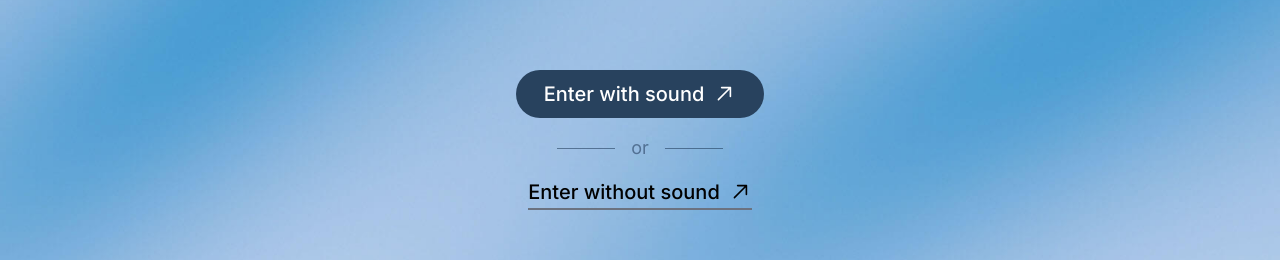
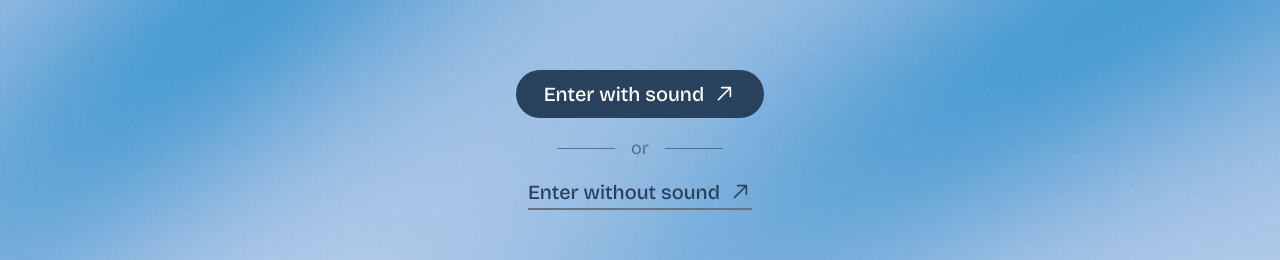
Before and after one commit to depp57/portfolio-2024, a Next.js app: page /en in a window 1280 px wide. Shown: the part 284-544 px from the top of the page. Built offline with nearby package versions, Linux system fonts and the light colour scheme.

Commit message:
feat(white-theme): improve white theme

```diff
--- a/src/app/[lang]/layout.tsx
+++ b/src/app/[lang]/layout.tsx
@@ -1,12 +1,12 @@
 import type { Viewport } from 'next';
-import { Inter } from 'next/font/google';
+import { Bricolage_Grotesque } from 'next/font/google';
 import '../globals.css';
 import { ReactNode } from 'react';
 import Experience3D from '@/components/3d-experience/Experience3D';
 import { Providers } from '@/app/[lang]/Providers';
 import { getTranslations, unstable_setRequestLocale } from 'next-intl/server';
 
-const inter = Inter({ subsets: ['latin'] });
+const bricolageGrotesque = Bricolage_Grotesque({ subsets: ['latin'] });
 
 export async function generateMetadata({ params: { lang } }: { params: { lang: string } }) {
   const t = await getTranslations({ locale: lang, namespace: 'metadata' });
@@ -42,7 +42,7 @@ export default function RootLayout({ children, params: { lang } }: Readonly<Root
 
   return (
     <html lang={lang} suppressHydrationWarning>
-      <body className={inter.className}>
+      <body className={bricolageGrotesque.className}>
         <Providers>
           <div className="background-canvas">
             <Experience3D />
--- a/src/components/3d-experience/SkyClouds.tsx
+++ b/src/components/3d-experience/SkyClouds.tsx
@@ -10,7 +10,7 @@ export default function SkyClouds() {
   const ref = useRef<Group>(null!);
   const ref2 = useRef<Group>(null!);
   const { theme } = useTheme() as { theme: 'light' | 'dark' };
-  const speed = 0.1;
+  const speed = 0.25;
   const endZ = 5;
   const startZ = 2;
 
--- a/src/components/3d-experience/shaders/daySky/material.ts
+++ b/src/components/3d-experience/shaders/daySky/material.ts
@@ -7,9 +7,9 @@ import daySkyFragmentShader from '@shader/daySky/fragment.glsl';
 export const DaySkyMaterial = shaderMaterial(
   {
     uTime: 0,
-    sunPosition: new Vector3(1, 1, -2),
-    rayleigh: 0.07,
-    turbidity: 0.1,
+    sunPosition: new Vector3(0.8, 0.75, -2),
+    rayleigh: 0.09,
+    turbidity: 0.09,
     mieCoefficient: 0.005,
     mieDirectionalG: 0.8,
     up: new Vector3(0, 1, 0),
--- a/src/components/pages/about/About.tsx
+++ b/src/components/pages/about/About.tsx
@@ -20,7 +20,7 @@ export default function About() {
 
       <div
         id="scroll-container"
-        className="flex flex-col overflow-y-auto pointer-events-auto p-3 lg:p-28 2xl:p-36 pb-10 gap-24 bg-gradient-to-b from-transparent to-30% to-primary/50 bg-local"
+        className="text-primary-text flex flex-col overflow-y-auto pointer-events-auto p-3 lg:p-28 2xl:p-36 pb-10 gap-24 bg-gradient-to-b from-transparent to-30% to-primary/50 bg-local"
       >
         <span className="lg:min-h-[50vh] 2xl:min-h-[55vh] 3xl:min-h-[65vh]" />
 
--- a/src/components/pages/home/intro/HomeEntry.tsx
+++ b/src/components/pages/home/intro/HomeEntry.tsx
@@ -29,7 +29,7 @@ export default function HomeEntry() {
         <span className="text-lg font-normal text-secondary-text">or</span>
         <div className="h-px w-full bg-secondary-text"></div>
       </div>
-      <Button className="text-xl" size="lg" variant="ghost" onClick={() => onClick(false)}>
+      <Button className="text-primary-text text-xl" size="lg" variant="ghost" onClick={() => onClick(false)}>
         {t('enterWithoutSound')}
         <ArrowTopRightIcon className="ml-2 h-6 w-6" />
       </Button>
--- a/src/components/pages/home/intro/HomeLoader.tsx
+++ b/src/components/pages/home/intro/HomeLoader.tsx
@@ -22,11 +22,14 @@ export default function HomeLoader({ onLoaded }: Readonly<{ onLoaded: () => void
 
   return (
     <>
-      <span className="text-4xl sm:text-5xl lg:text-6xl text-center w-full block" ref={progressTextRef}>
+      <span
+        className="text-primary-text text-4xl sm:text-5xl lg:text-6xl text-center w-full block"
+        ref={progressTextRef}
+      >
         {progressInterpolation}%
       </span>
       <br />
-      <span className="text-lg sm:text-xl lg:text-2xl text-nowrap">{currentText}</span>
+      <span className="text-primary-text text-lg sm:text-xl lg:text-2xl text-nowrap">{currentText}</span>
     </>
   );
 }
--- a/src/components/shared/button.tsx
+++ b/src/components/shared/button.tsx
@@ -16,7 +16,7 @@ const buttonVariants = cva(
         ghost: `!rounded-none !p-0 !h-auto flex-wrap
                 border-b-2 border-gray-500
                 after:w-full
-                after:block after:content-[''] after:border-b-2 after:border-white
+                after:block after:content-[''] after:border-b-2 after:border-primary-text
                 after:[transform:scaleX(0)_translateY(100%)] after:transition-transform after:origin-right
                 after:hover:[transform:scaleX(1)_translateY(100%)] after:hover:origin-left`,
         link: 'text-primary underline-offset-4 hover:underline',
```
